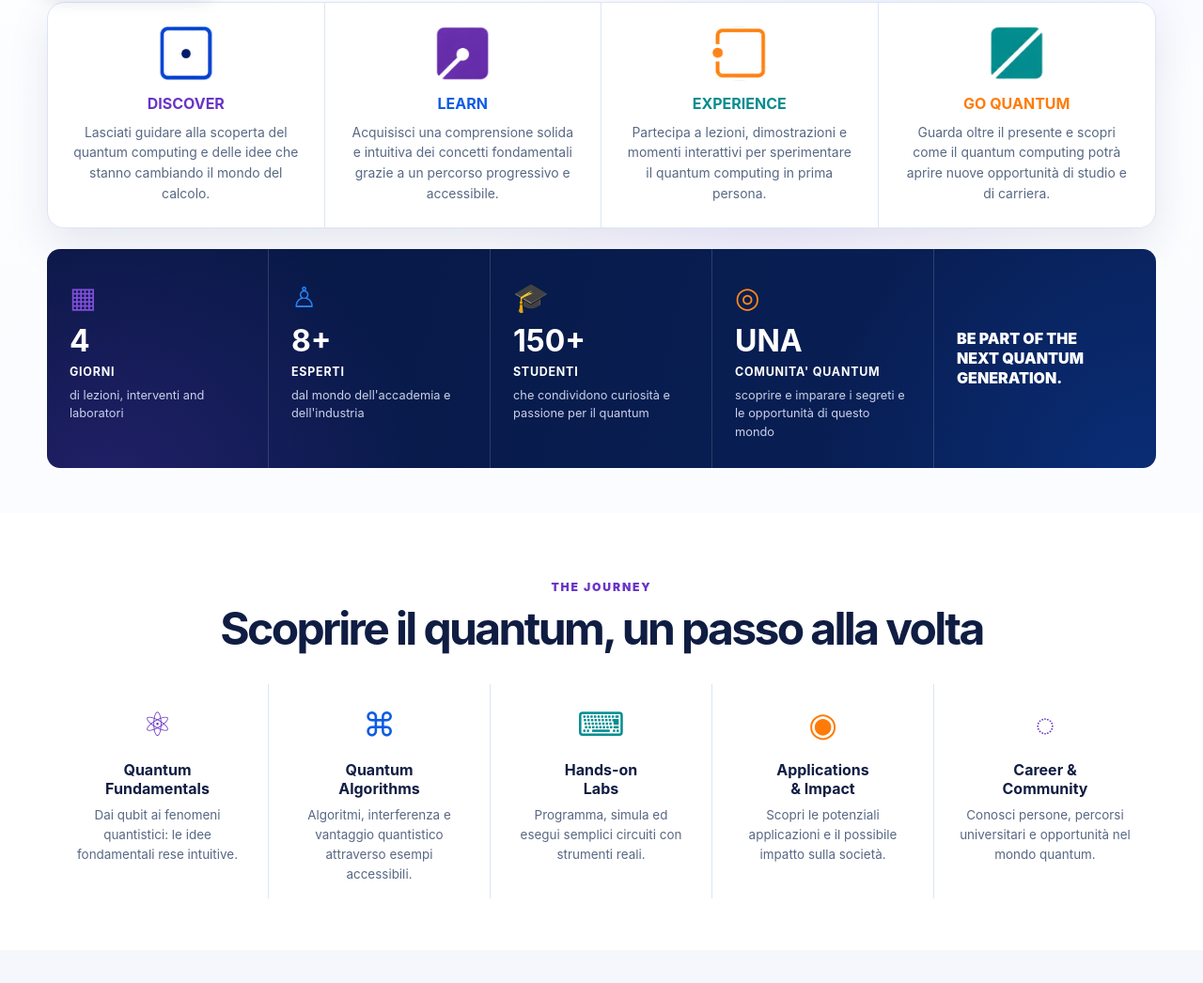
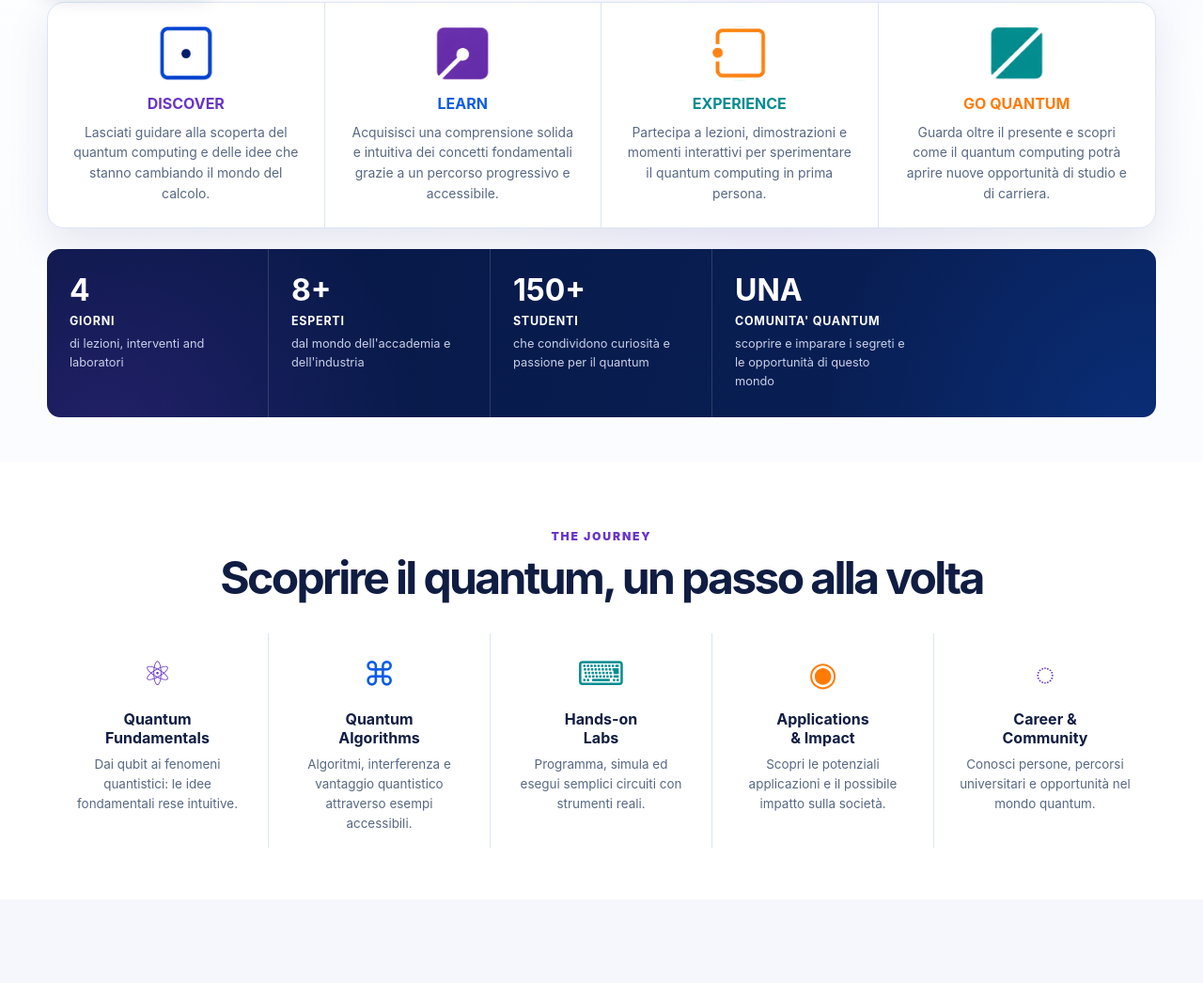
Before and after one commit to simonefaro/quantigo, a plain HTML site: page index.html in a window 1280 px wide. Shown: the part 729-1775 px from the top of the page at 94% size. Drawn offline with Linux system fonts and the light colour scheme.

Commit message:
Update index.html

```diff
--- a/index.html
+++ b/index.html
@@ -163,11 +163,11 @@
 <article class="feature"><div class="feature-icon" style="background:#fff0e2;color:#ff7b08"><img src="quantigo-build.png" width="100px"></div><h3 style="color:#ff7b08">GO QUANTUM</h3><p>Guarda oltre il presente e scopri come il quantum computing potrà aprire nuove opportunità di studio e di carriera.</p></article>
 </div>
 <div class="stats reveal">
-<div class="stat"><div class="stat-icon" style="color:#8150dc">▦</div><b>4</b><strong>GIORNI</strong><span>di lezioni, interventi and laboratori</span></div>
-<div class="stat"><div class="stat-icon" style="color:#2781f0">♙</div><b>8+</b><strong>ESPERTI</strong><span>dal mondo dell'accademia e dell'industria</span></div>
-<div class="stat"><div class="stat-icon" style="color:#18a5a0">🎓</div><b>150+</b><strong>STUDENTI</strong><span>che condividono curiosità e passione per il quantum</span></div>
-<div class="stat"><div class="stat-icon" style="color:#ff8a19">◎</div><b>UNA</b><strong>COMUNITA' QUANTUM</strong><span>scoprire e imparare i segreti e le opportunità di questo mondo</span></div>
-<div class="stat stat-message">Be part of the<br>next quantum<br>generation.</div>
+<div class="stat"><!--<div class="stat-icon" style="color:#8150dc">▦</div>--><b>4</b><strong>GIORNI</strong><span>di lezioni, interventi and laboratori</span></div>
+<div class="stat"><!--<div class="stat-icon" style="color:#2781f0">♙</div>--><b>8+</b><strong>ESPERTI</strong><span>dal mondo dell'accademia e dell'industria</span></div>
+<div class="stat"><!--<div class="stat-icon" style="color:#18a5a0">🎓</div>--><b>150+</b><strong>STUDENTI</strong><span>che condividono curiosità e passione per il quantum</span></div>
+<div class="stat"><!--<div class="stat-icon" style="color:#ff8a19">◎</div>--><b>UNA</b><strong>COMUNITA' QUANTUM</strong><span>scoprire e imparare i segreti e le opportunità di questo mondo</span></div>
+<!--<div class="stat stat-message">Be part of the<br>next quantum<br>generation.</div>-->
 </div>
 </div>
 </section>
```
